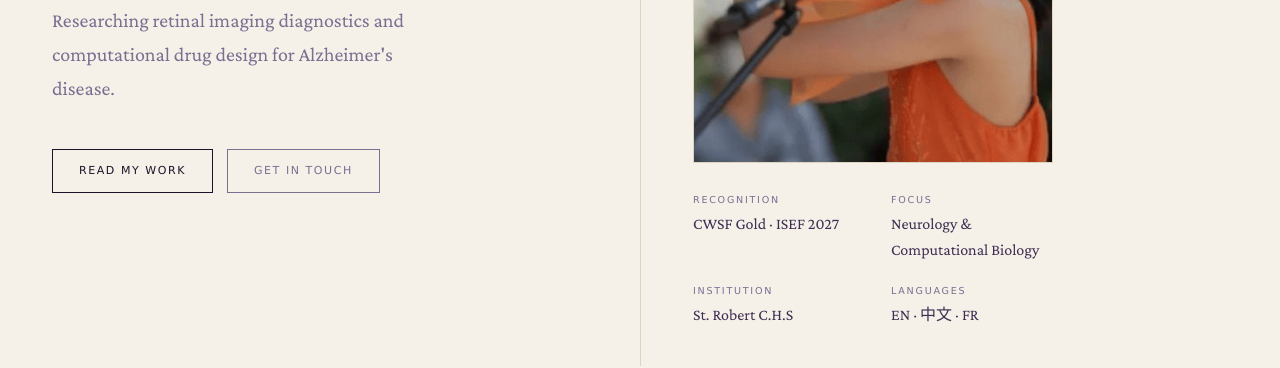
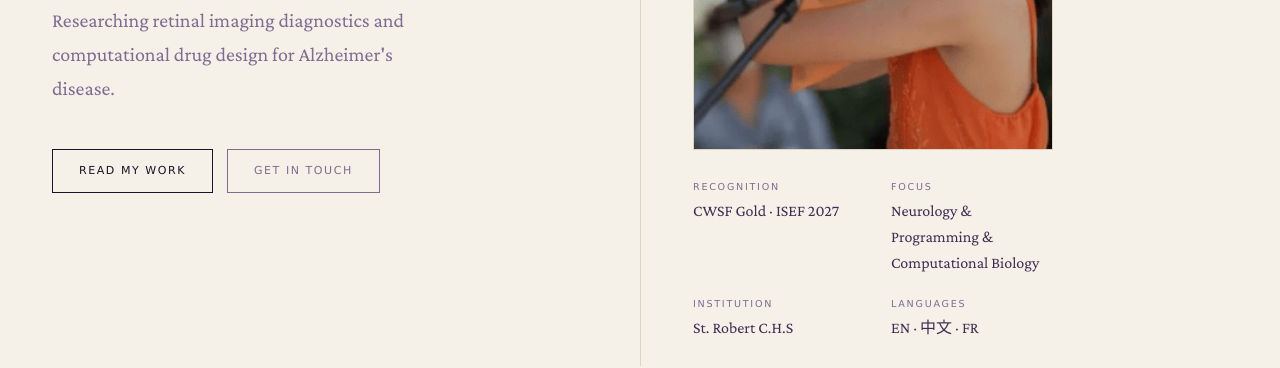
Before and after one commit to amywang2010/awang, a plain HTML site: page index.html in a window 1280 px wide. Shown: the part 434-802 px from the top of the page. Drawn offline with nearby package versions, Linux system fonts and the light colour scheme.

Commit message:
Update index.html

```diff
--- a/index.html
+++ b/index.html
@@ -757,7 +757,7 @@
             </div>
             <div>
                 <span class="hs-label">Focus</span>
-                <span class="hs-val">Neurology &amp; Computational Biology</span>
+                <span class="hs-val">Neurology &amp; Programming &amp; Computational Biology</span>
             </div>
             <div>
                 <span class="hs-label">Institution</span>
```
